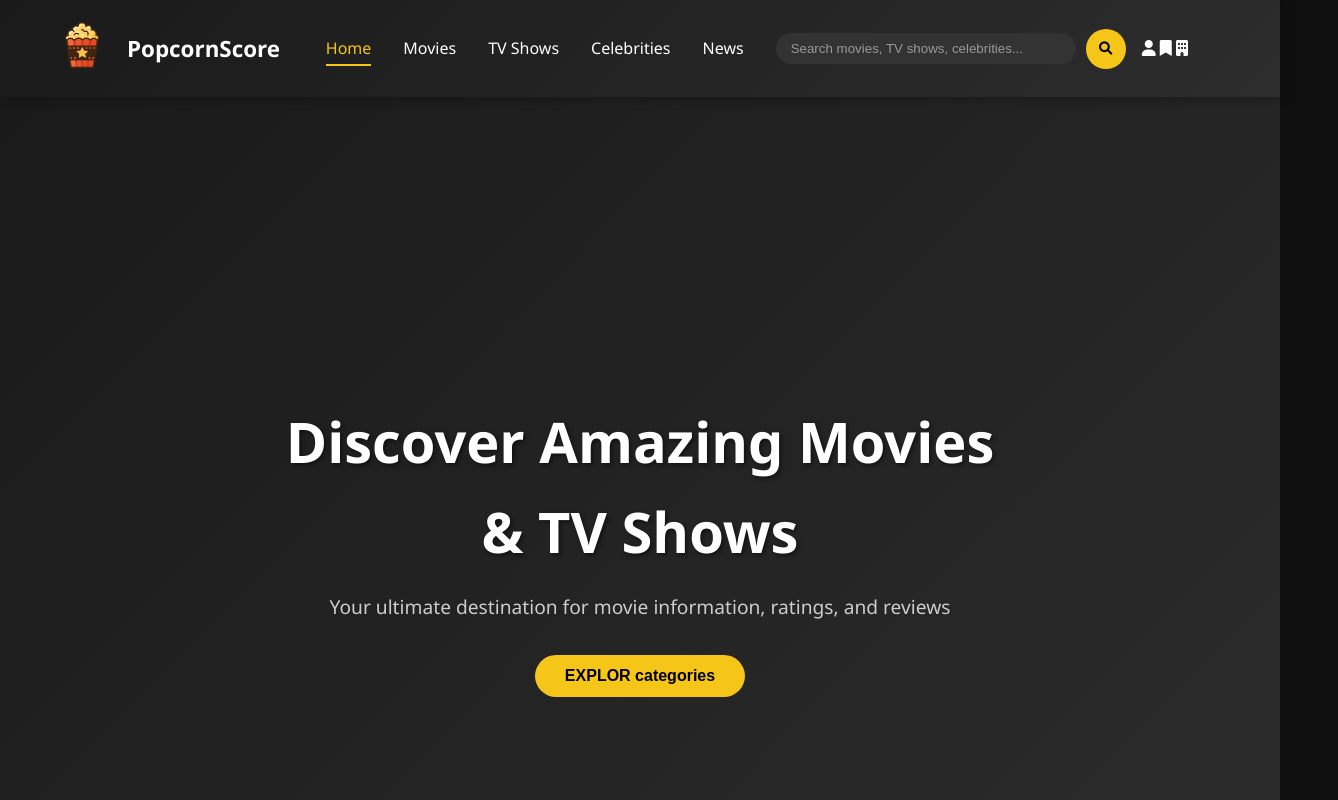
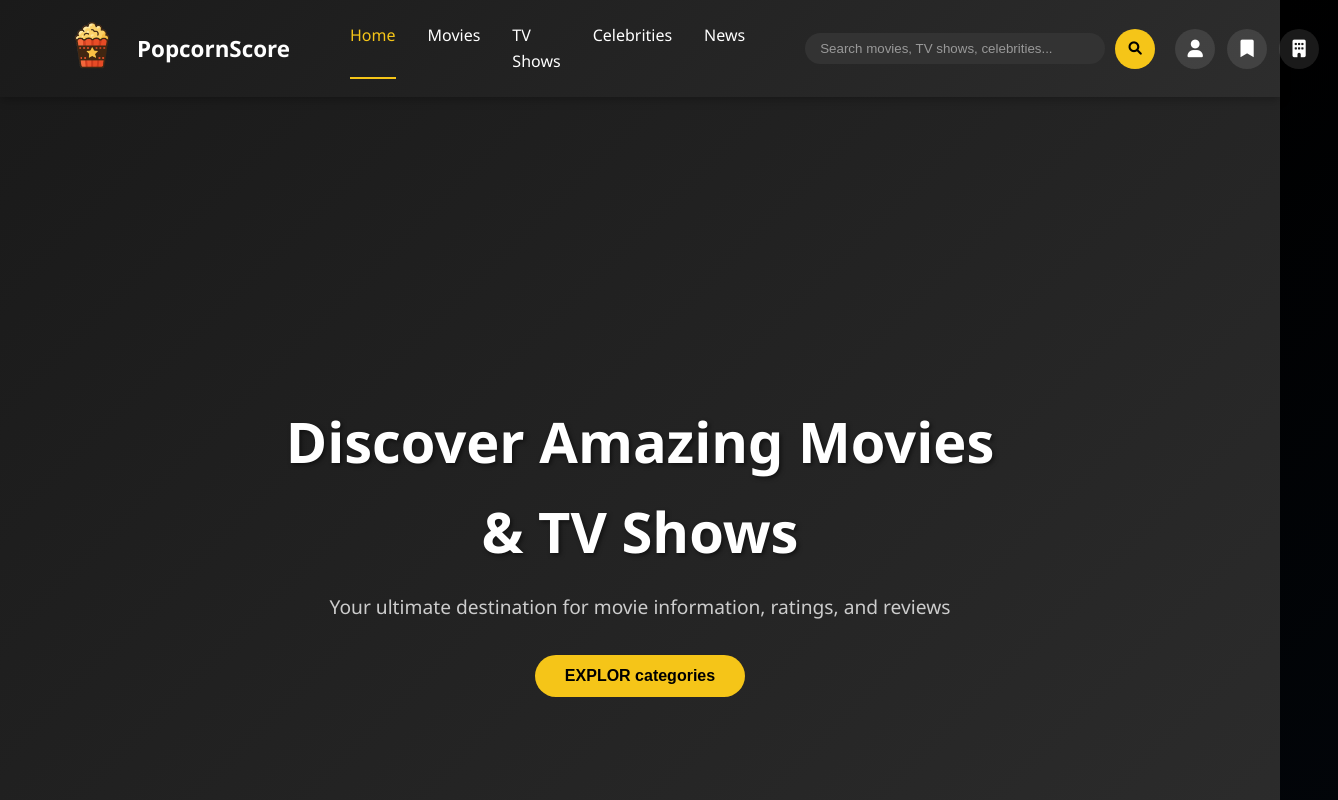
Before and after one commit to honey1387/PopCornScore, a plain HTML site: page homepage/index.html in a window 1280 px wide. Shown: the top 800 px of the page, 1338 px wide, since content can reach past the window. Drawn offline with Linux system fonts and the light colour scheme.

Commit message:
feat:fix header

```diff
--- a/homepage/index.html
+++ b/homepage/index.html
@@ -25,15 +25,22 @@
                     <a href="#celebrities" class="nav-link">Celebrities</a>
                     <a href="#news" class="nav-link">News</a>
                 </div>
+                <div class="nav-right">
                     <div class="nav-search">
-
                         <input type="text" placeholder="Search movies, TV shows, celebrities..." id="searchInput">
                         <button id="searchBtn"><i class="fas fa-search"></i></button>
                     </div>
-                <div class="icons">
+                    <div class="nav-icons">
+                        <div class="icon-item" data-tooltip="Profile">
                             <i class="fas fa-user"></i>
+                        </div>
+                        <div class="icon-item" data-tooltip="Watchlist">
                             <i class="fas fa-bookmark"></i>
+                        </div>
+                        <div class="icon-item" data-tooltip="Company">
                             <i class="fas fa-building"></i>
+                        </div>
+                    </div>
                 </div>
             </div>
         </nav>
--- a/homepage/style2.css
+++ b/homepage/style2.css
@@ -24,22 +24,22 @@ body {
 
 .nav-container {
     max-width: 1200px;
-    margin: 0;          /* remove centering */
-    margin-right: auto; /* anchor to left */
-    padding: 0 12px;    /* tighter horizontal padding */
-    padding-left: 50px;  /* closer to the left edge */
+    margin: 0 auto;
+    padding: 0 20px;
     display: flex;
     justify-content: flex-start;
     align-items: center;
+    gap: 40px;
 }
 
 .nav-logo {
-     display: flex;
+    display: flex;
     align-items: center;
     font-size: 1.5rem;
     font-weight: bold;
     color: #f5c518;
     gap: 12px;
+    margin-right: 20px;
 }
 
 
@@ -54,6 +54,7 @@ body {
     display: flex;
     list-style: none;
     gap: 2rem;
+    margin: 0;
     margin-left: auto;
 }
 
@@ -86,11 +87,18 @@ body {
     width: 100%;
 }
 
+.nav-right {
+    display: flex;
+    align-items: center;
+    gap: 20px;
+    margin-left: 20px;
+}
+
 .nav-search {
     display: flex;
     align-items: center;
     gap: 10px;
-    margin-left: 16px;
+    margin: 0;
 }
 
 .nav-search input {
@@ -101,6 +109,11 @@ body {
     color: #fff;
     width: 300px;
     outline: none;
+    transition: width 0.3s ease;
+}
+
+.nav-search input:focus {
+    width: 350px;
 }
 
 .nav-search input::placeholder {
@@ -134,7 +147,61 @@ body {
     gap: 12px;
 }
 
-/* Ensure header content stays centered and spaced */
-.nav-container {
-    gap: 16px;
+/* Remove duplicate gap declaration */
+
+/* Icons styling */
+.nav-icons {
+    display: flex;
+    align-items: center;
+    gap: 12px;
+    margin: 0;
 }
+
+.icon-item {
+    display: flex;
+    align-items: center;
+    justify-content: center;
+    width: 40px;
+    height: 40px;
+    border-radius: 50%;
+    background: rgba(255, 255, 255, 0.1);
+    cursor: pointer;
+    transition: all 0.3s ease;
+    color: #ffffff;
+    position: relative;
+}
+
+.icon-item:hover {
+    background: rgba(245, 197, 24, 0.2);
+    color: #f5c518;
+    transform: scale(1.1);
+    box-shadow: 0 4px 12px rgba(245, 197, 24, 0.3);
+}
+
+.icon-item i {
+    font-size: 1.1rem;
+}
+
+/* Tooltip for icons */
+.icon-item::before {
+    content: attr(data-tooltip);
+    position: absolute;
+    bottom: -35px;
+    left: 50%;
+    transform: translateX(-50%);
+    background: rgba(0, 0, 0, 0.8);
+    color: white;
+    padding: 5px 10px;
+    border-radius: 5px;
+    font-size: 0.8rem;
+    white-space: nowrap;
+    opacity: 0;
+    visibility: hidden;
+    transition: all 0.3s ease;
+    z-index: 1000;
+}
+
+.icon-item:hover::before {
+    opacity: 1;
+    visibility: visible;
+}
```
Lines whose indentation alone changed are shown as unchanged.
